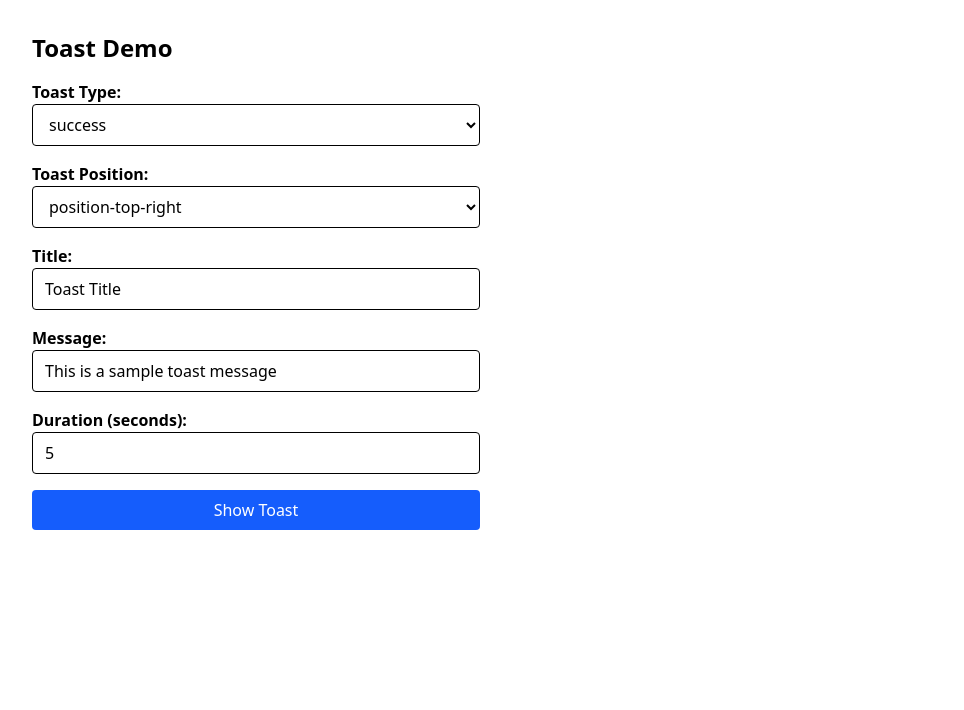
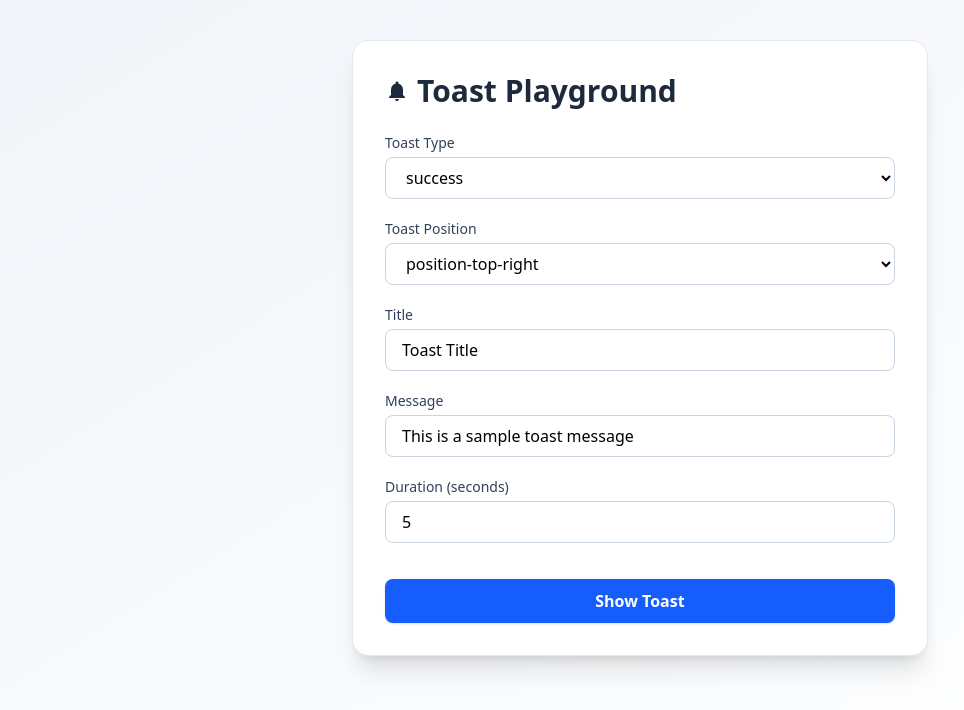
Before and after one commit to GuameDev/toast-notification-system, an Angular app in the folder toast-demo/: page / in a window 1280 px wide. Shown: the top 710 px of the page, without its empty margins (0-964 px from the left). Built offline with nearby package versions, Linux system fonts and the light colour scheme.

Commit message:
reafactor: restyling the home page

```diff
--- a/toast-demo/src/app/home/pages/home-page.html
+++ b/toast-demo/src/app/home/pages/home-page.html
@@ -1,47 +1,91 @@
-<div class="p-8 space-y-4">
-  <h1 class="text-2xl font-bold">Toast Demo</h1>
+<div
+  class="min-h-screen bg-gradient-to-br from-slate-100 to-white p-10 flex justify-center items-start"
+>
+  <div
+    class="w-full max-w-xl bg-white rounded-2xl shadow-xl p-8 border border-slate-200"
+  >
+    <h1 class="text-3xl font-bold text-slate-800 mb-6 flex items-center gap-2">
+      <mat-icon class="text-blue-600 text-3xl">notifications</mat-icon>
+      Toast Playground
+    </h1>
 
-  <div class="flex flex-col gap-4 max-w-md">
+    <div class="space-y-5">
       <!-- Toast Type -->
-    <label class="flex flex-col">
-      <span class="font-semibold">Toast Type:</span>
-      <select class="border px-3 py-2 rounded" [formControl]="toastTypeControl">
-        <option *ngFor="let type of toastTypes" [value]="type">{{ type }}</option>
+      <div>
+        <label class="block text-sm font-medium text-slate-700 mb-1"
+          >Toast Type</label
+        >
+        <select
+          class="w-full border border-slate-300 px-4 py-2 rounded-lg focus:outline-none focus:ring-2 focus:ring-blue-500"
+          [formControl]="toastTypeControl"
+        >
+          <option *ngFor="let type of toastTypes" [value]="type">
+            {{ type }}
+          </option>
         </select>
-    </label>
+      </div>
 
-    <!-- Toast Position -->
-    <label class="flex flex-col">
-      <span class="font-semibold">Toast Position:</span>
-      <select class="border px-3 py-2 rounded" [formControl]="toastPositionControl">
-        <option *ngFor="let position of toastPositions" [value]="position">{{ position }}</option>
+      <!-- Position -->
+      <div>
+        <label class="block text-sm font-medium text-slate-700 mb-1"
+          >Toast Position</label
+        >
+        <select
+          class="w-full border border-slate-300 px-4 py-2 rounded-lg focus:outline-none focus:ring-2 focus:ring-blue-500"
+          [formControl]="toastPositionControl"
+        >
+          <option *ngFor="let position of toastPositions" [value]="position">
+            {{ position }}
+          </option>
         </select>
-    </label>
+      </div>
 
       <!-- Title -->
-    <label class="flex flex-col">
-      <span class="font-semibold">Title:</span>
-      <input type="text" class="border px-3 py-2 rounded" [formControl]="toastTitleControl" />
-    </label>
+      <div>
+        <label class="block text-sm font-medium text-slate-700 mb-1"
+          >Title</label
+        >
+        <input
+          type="text"
+          class="w-full border border-slate-300 px-4 py-2 rounded-lg focus:outline-none focus:ring-2 focus:ring-blue-500"
+          [formControl]="toastTitleControl"
+        />
+      </div>
 
       <!-- Message -->
-    <label class="flex flex-col">
-      <span class="font-semibold">Message:</span>
-      <input type="text" class="border px-3 py-2 rounded" [formControl]="toastMessageControl" />
-    </label>
+      <div>
+        <label class="block text-sm font-medium text-slate-700 mb-1"
+          >Message</label
+        >
+        <input
+          type="text"
+          class="w-full border border-slate-300 px-4 py-2 rounded-lg focus:outline-none focus:ring-2 focus:ring-blue-500"
+          [formControl]="toastMessageControl"
+        />
+      </div>
 
       <!-- Duration -->
-    <label class="flex flex-col">
-      <span class="font-semibold">Duration (seconds):</span>
-      <input type="number" min="1" class="border px-3 py-2 rounded" [formControl]="toastDurationControl" />
-    </label>
+      <div>
+        <label class="block text-sm font-medium text-slate-700 mb-1"
+          >Duration (seconds)</label
+        >
+        <input
+          type="number"
+          min="1"
+          class="w-full border border-slate-300 px-4 py-2 rounded-lg focus:outline-none focus:ring-2 focus:ring-blue-500"
+          [formControl]="toastDurationControl"
+        />
+      </div>
 
       <!-- Show Button -->
+      <div class="pt-4">
         <button
           (click)="showToast()"
-      class="bg-blue-600 hover:bg-blue-700 text-white px-4 py-2 rounded"
+          class="w-full bg-blue-600 hover:bg-blue-700 text-white font-semibold py-2.5 px-6 rounded-lg transition-all shadow"
         >
           Show Toast
         </button>
       </div>
     </div>
+  </div>
+</div>
--- a/toast-demo/src/app/home/pages/home-page.ts
+++ b/toast-demo/src/app/home/pages/home-page.ts
@@ -4,11 +4,12 @@ import { ToastType } from '../../shared/toast/models/toast-type.enum';
 import { ToastPosition } from '../../shared/toast/models/toast-position.enum';
 import { FormControl, ReactiveFormsModule } from '@angular/forms';
 import { CommonModule } from '@angular/common';
+import { MatIconModule } from '@angular/material/icon';
 
 @Component({
   selector: 'app-home-page',
   standalone: true,
-  imports: [CommonModule, ReactiveFormsModule],
+  imports: [CommonModule, ReactiveFormsModule,MatIconModule],
   templateUrl: './home-page.html',
   styleUrl: './home-page.css',
 })
```
Lines whose indentation alone changed are shown as unchanged.
